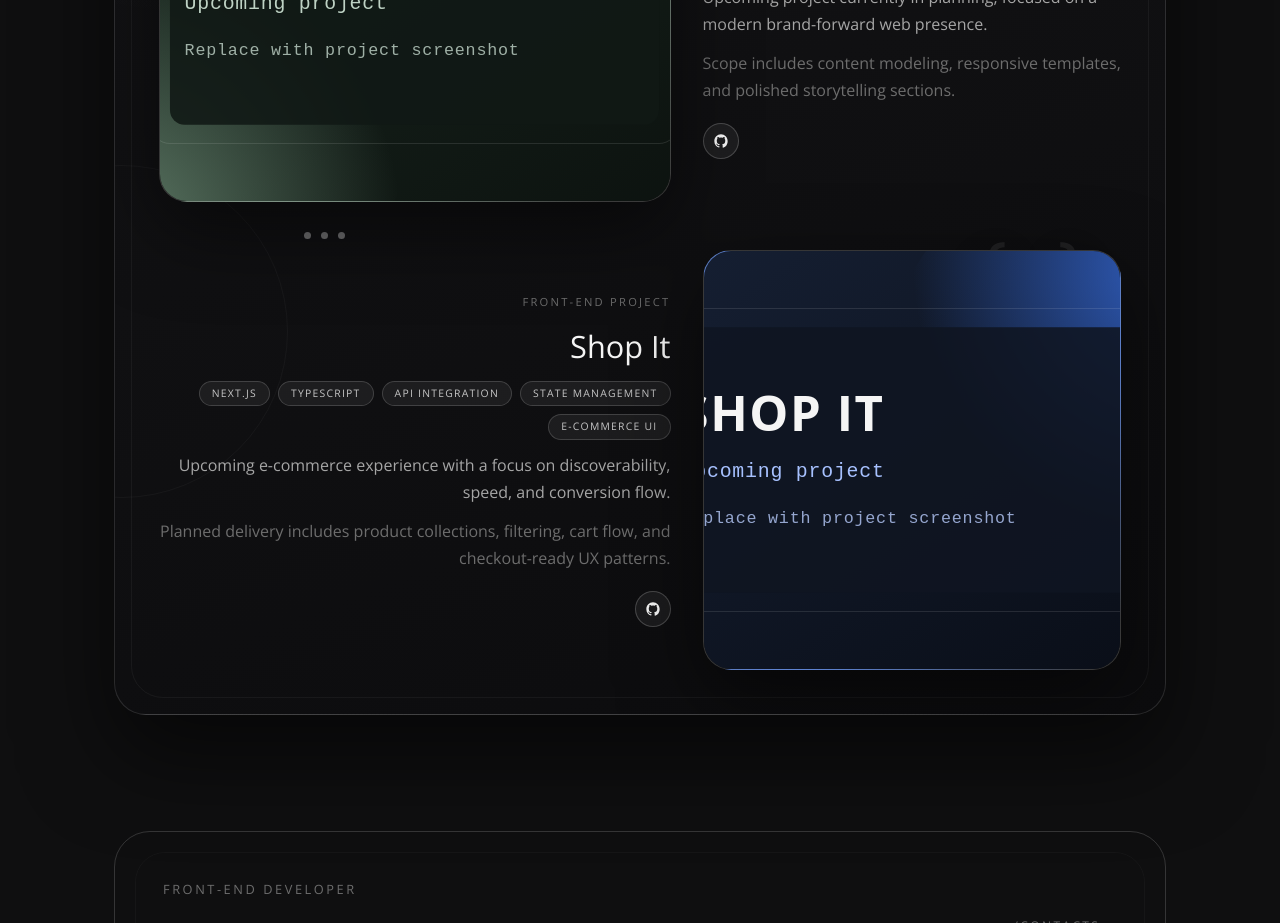
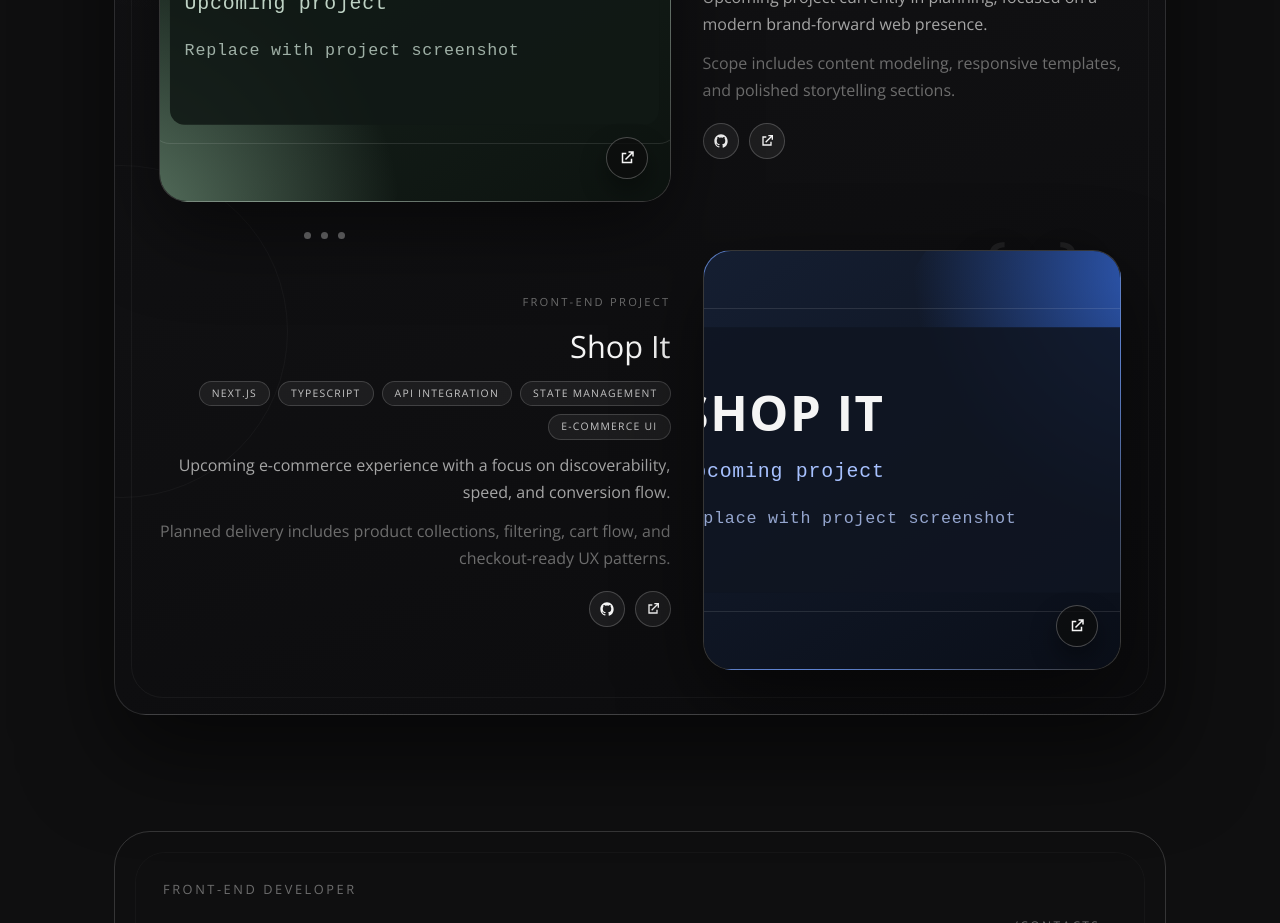
Before and after one commit to AkinyemiVictor/victor-portfolio, a Next.js app: page / in a window 1280 px wide. Shown: the part 2760-3683 px from the top of the page. Built offline with nearby package versions, Linux system fonts and the light colour scheme.

Commit message:
6th commit

```diff
--- a/app/page.tsx
+++ b/app/page.tsx
@@ -11,10 +11,10 @@ export default function Home() {
   const metaItems = [{ label: "Year", value: "2026" }];
 
   const socialLinks = [
-    { label: "GitHub", href: "https://github.com", type: "github" },
-    { label: "LinkedIn", href: "https://linkedin.com", type: "linkedin" },
-    { label: "Telegram", href: "https://t.me", type: "telegram" },
-    { label: "Instagram", href: "https://instagram.com", type: "instagram" },
+    { label: "GitHub", href: "https://github.com/AkinyemiVictor", type: "github" },
+    { label: "LinkedIn", href: "https://www.linkedin.com/in/knym-/", type: "linkedin" },
+    { label: "Telegram", href: "https://web.telegram.org/k/", type: "telegram" },
+    { label: "Instagram", href: "https://www.instagram.com/sope.idesign/", type: "instagram" },
   ];
 
   const contactLinks = [
@@ -102,7 +102,7 @@ export default function Home() {
       thumbnail: "/projects/culture-hill.svg",
       links: {
         github: "https://github.com/AkinyemiVictor/Culture-Hill-website",
-        live: "",
+        live: "https://culture-hill-website.vercel.app/",
       },
     },
     {
@@ -123,7 +123,7 @@ export default function Home() {
       thumbnail: "/projects/shop-it.svg",
       links: {
         github: "https://github.com/AkinyemiVictor/shopit-e-commerce-web-app",
-        live: "",
+        live: "https://shopit-e-commerce-web-app.vercel.app/",
       },
     },
   ];
```
